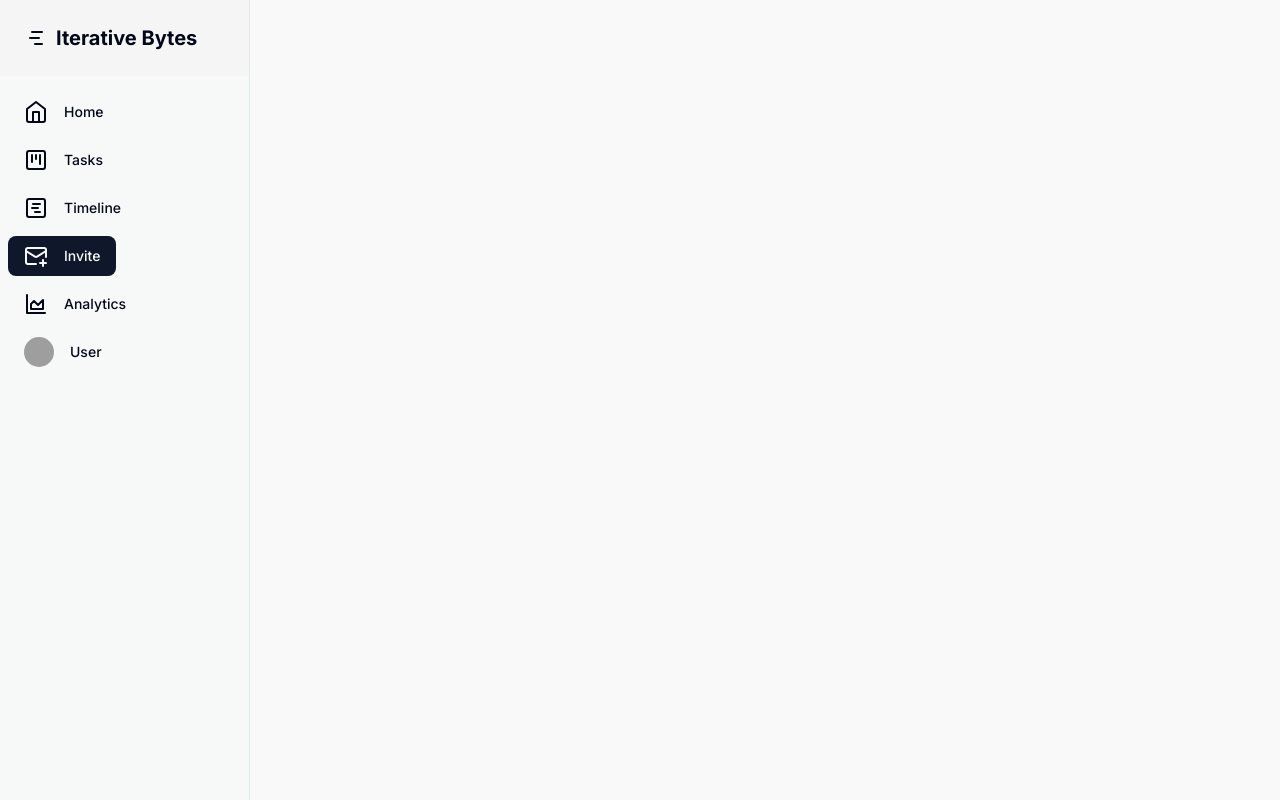
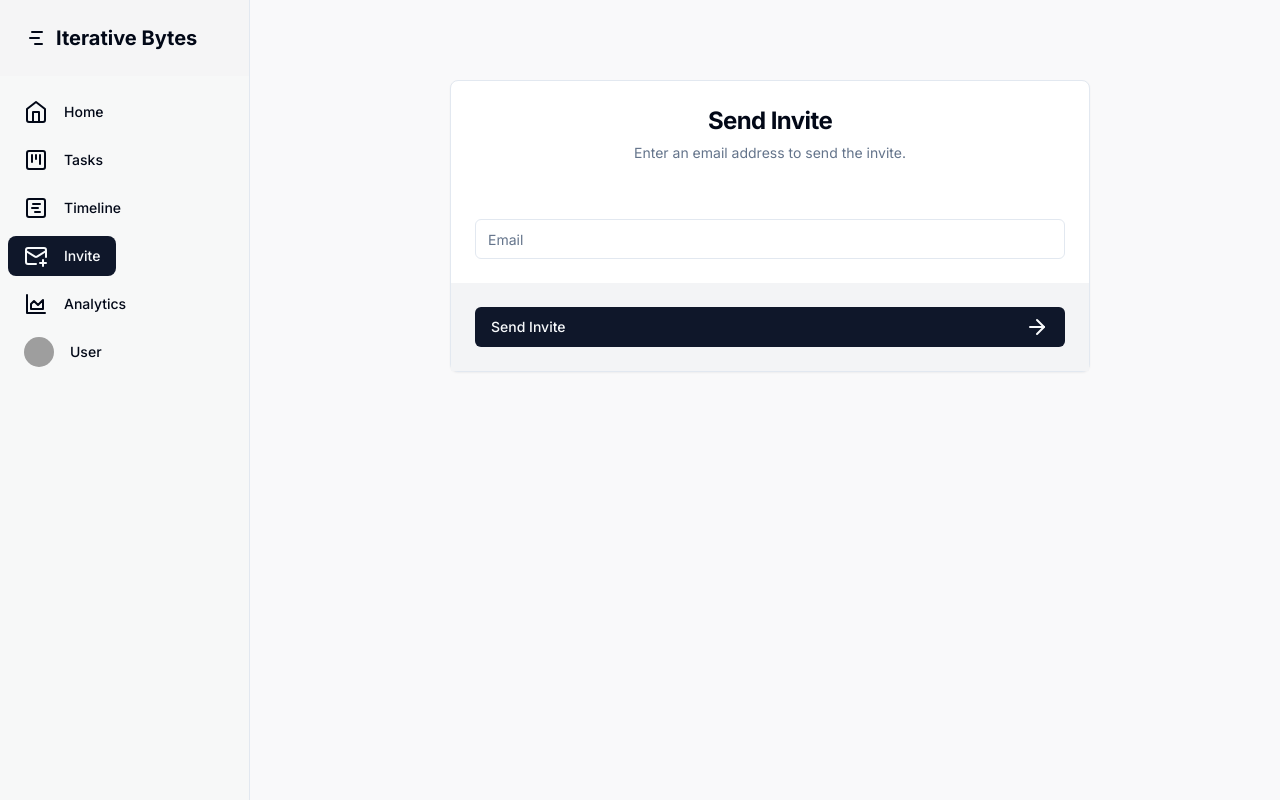
Before and after one commit to SujalChoudhari/SPIT24, a Next.js app: page /invite in a window 1280 px wide. Built offline with nearby package versions, Linux system fonts and the light colour scheme; no server answers; grey boxes are pictures that could not be loaded.

Commit message:
emaili modified

```diff
--- a/src/app/(dashboard)/invite/page.tsx
+++ b/src/app/(dashboard)/invite/page.tsx
@@ -1,3 +1,72 @@
-export default function() {
-    return <></>
+"use client";
+import { CardTitle, CardDescription, CardHeader, CardContent, CardFooter, Card } from "@/components/ui/card"
+import { Label } from "@/components/ui/label"
+import { Input } from "@/components/ui/input"
+import { Button } from "@/components/ui/button"
+
+export default function Emaili() {
+  return (
+    <Card key="1" className=" mt-10 mx-40 w-[50lvw]  relative">
+      <CardHeader className="p-6 flex flex-col items-center">
+        <CardTitle className="text-2xl font-bold">Send Invite</CardTitle>
+        <CardDescription className="mt-4">Enter an email address to send the invite.</CardDescription>
+      </CardHeader>
+      <CardContent className="p-6">
+        <div className="space-y-2">
+          <Label className="sr-only" htmlFor="email">
+            Email
+          </Label>
+          <Input id="email" placeholder="Email" type="email" />
+        </div>
+      </CardContent>
+      <CardFooter className="p-6 bg-gray-100 flex flex-col items-center gap-2">
+        <Button className="w-full flex items-center">
+          Send Invite
+          <ArrowRightIcon className="ml-auto" />
+        </Button>
+      </CardFooter>
+    </Card>
+  )
 }
+
+
+function XIcon(props) {
+  return (
+    <svg
+      {...props}
+      xmlns="http://www.w3.org/2000/svg"
+      width="24"
+      height="24"
+      viewBox="0 0 24 24"
+      fill="none"
+      stroke="currentColor"
+      strokeWidth="2"
+      strokeLinecap="round"
+      strokeLinejoin="round"
+    >
+      <path d="M18 6 6 18" />
+      <path d="m6 6 12 12" />
+    </svg>
+  )
+}
+
+
+function ArrowRightIcon(props) {
+  return (
+    <svg
+      {...props}
+      xmlns="http://www.w3.org/2000/svg"
+      width="24"
+      height="24"
+      viewBox="0 0 24 24"
+      fill="none"
+      stroke="currentColor"
+      strokeWidth="2"
+      strokeLinecap="round"
+      strokeLinejoin="round"
+    >
+      <path d="M5 12h14" />
+      <path d="m12 5 7 7-7 7" />
+    </svg>
+  )
+}
```
